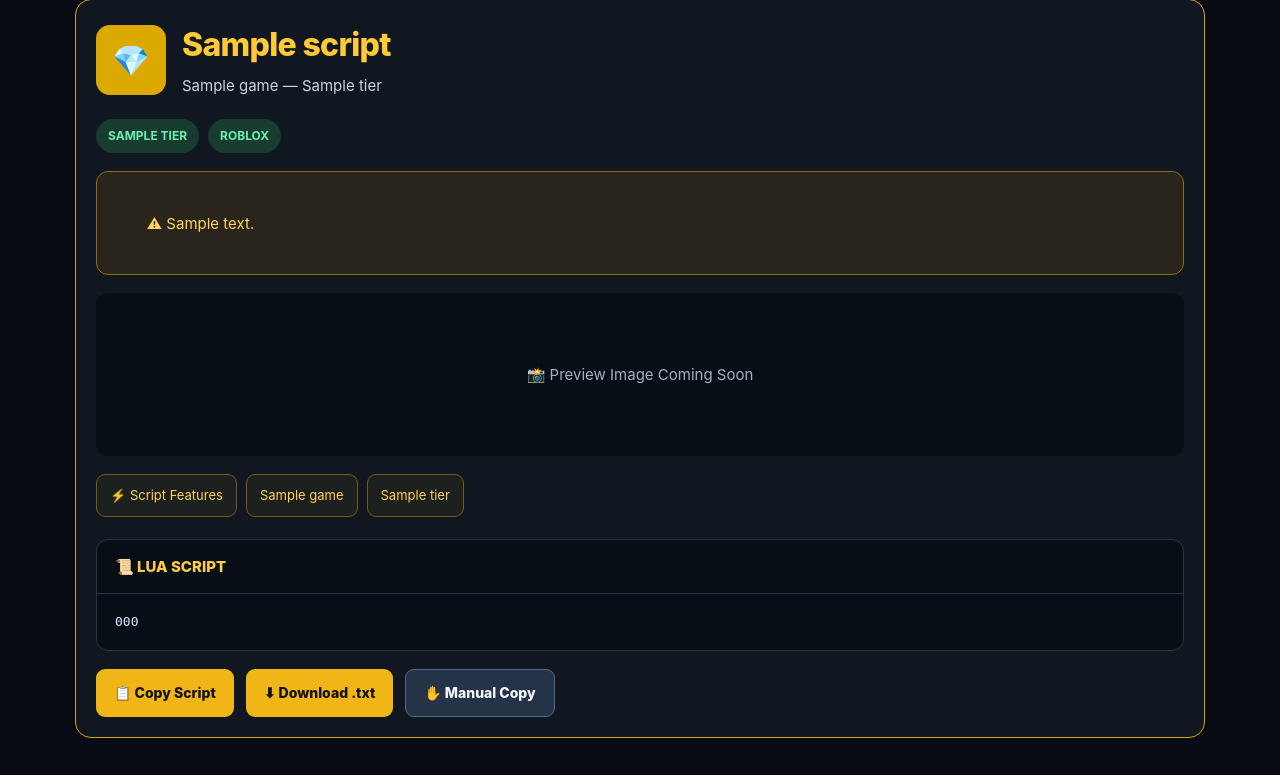
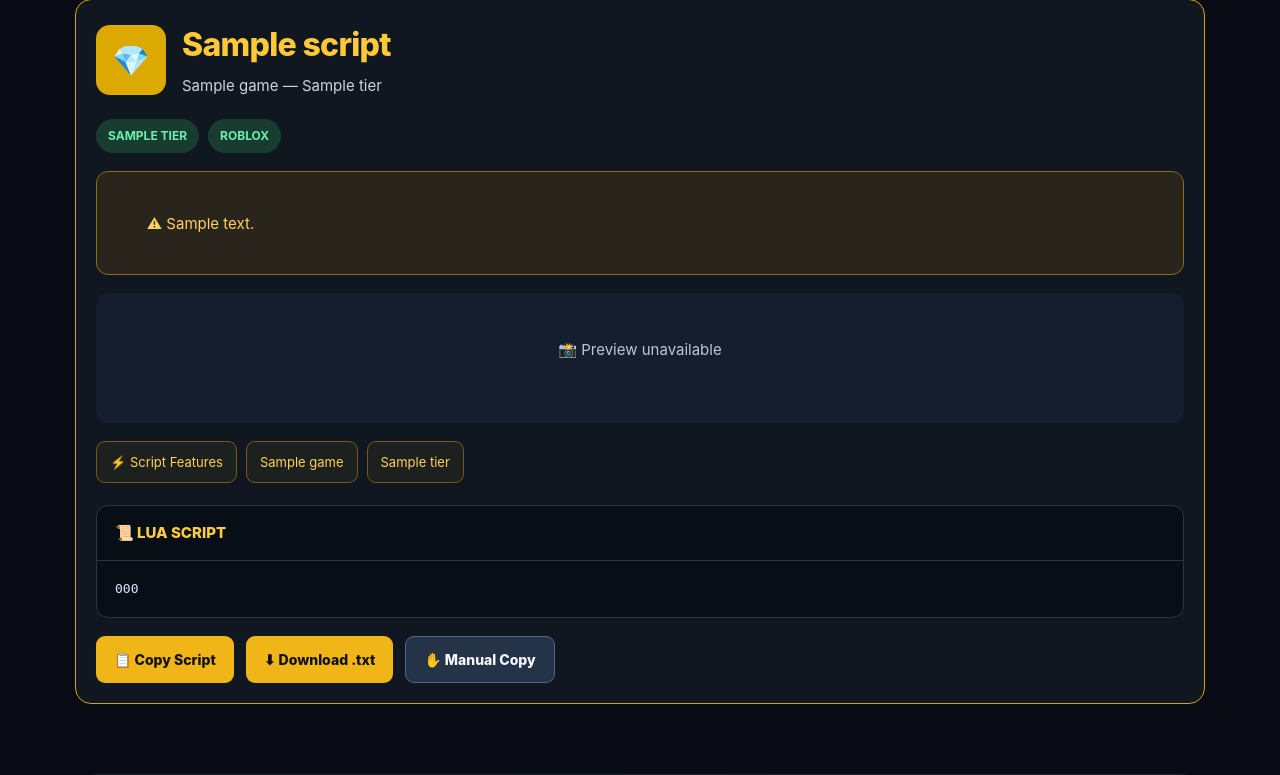
Before and after one commit to youkox11/webscript, a Flask app: template templates/home.html in a window 1280 px wide. Shown: the part 1042-1817 px from the top of the page. Run offline with Flask 3, Linux system fonts and the light colour scheme; the template is opened without the code that fills it: most values are stand-ins (such as "Sample title", 1, 10 or a date in 2020); some libraries are stand-ins or nearby versions.

Commit message:
Enhance image loading and error handling in home.html

```diff
--- a/templates/home.html
+++ b/templates/home.html
@@ -202,6 +202,21 @@
 .manual-copy-close { position: absolute; right: 12px; top: 12px; }
 #manual-copy-code { display: block; width: 100%; height: min(38dvh, 270px); margin: 14px 0; background: #080e16; color: #e1eaff; border: 1px solid #536789; font-family: monospace; font-size: 16px; resize: vertical; white-space: pre; }
 .manual-copy-actions { display: flex; gap: 12px; flex-wrap: wrap; }
+
+/* Lightweight loading state: never leave an empty black preview. */
+.showcase-preview { position: relative; min-height: 130px; background: #151e2e; }
+.preview-loading { display: grid; place-items: center; min-height: 130px; color: #aab9d3; font-size: 13px; }
+.showcase-preview.is-loaded .preview-loading,
+.showcase-preview.is-error .preview-loading { display: none; }
+.preview-fallback { display: none; padding: 45px 15px; color: #b9c7db; }
+.showcase-preview.is-error .preview-fallback { display: block; }
+.showcase-preview img { height: auto; }
+.owner-avatar-img, .showcase-logo { color: #b2c1d7; }
+.owner-avatar-fallback { margin: 0 auto 12px; }
+.showcase-logo-fallback { flex-shrink: 0; }
+/* Display:none wins over the .avatar/.showcase-logo display rules. */
+.owner-avatar-fallback[hidden], .showcase-logo-fallback[hidden] { display: none !important; }
+
 </style>
 
 <section class="hero">
@@ -286,8 +301,13 @@
             class="showcase-logo"
             src="{{ url_for('uploaded', name=s.logo) }}"
             alt="{{ s.name }} logo"
-            loading="lazy"
+            loading="{{ 'eager' if loop.first else 'lazy' }}"
+            decoding="async"
+            width="70" height="70"
+            onerror="this.hidden=true;this.nextElementSibling.hidden=false"
           >
+          <div class="showcase-logo showcase-logo-fallback" hidden
+               style="display:grid;place-items:center;font-size:30px">💎</div>
         {% else %}
           <div class="showcase-logo" style="display:grid;place-items:center;font-size:30px">
             💎
@@ -311,27 +331,22 @@
         ⚠ {{ s.description or 'No description provided.' }}
       </div>
 
-      <div class="showcase-preview">
-
-        {% if s.preview_image %}
+      <div class="showcase-preview{% if not s.preview_image and not s.logo %} is-error{% endif %}">
+        <div class="preview-loading" aria-hidden="true">🖼️ Loading preview...</div>
+        <div class="preview-fallback">📸 Preview unavailable</div>
+        {% if s.preview_image or s.logo %}
           <img
-            src="{{ url_for('uploaded', name=s.preview_image) }}"
+            src="{{ url_for('uploaded', name=s.preview_image or s.logo) }}"
             alt="{{ s.name }} script preview"
-            loading="lazy"
-          >
-        {% elif s.logo %}
-          {# Preserve the existing large image for scripts without a new preview yet. #}
-          <img
-            src="{{ url_for('uploaded', name=s.logo) }}"
-            alt="{{ s.name }} preview (legacy logo)"
-            loading="lazy"
+            loading="{{ 'eager' if loop.first else 'lazy' }}"
+            decoding="async"
+            {% if loop.first %}fetchpriority="high"{% endif %}
+            onload="this.parentElement.classList.add('is-loaded')"
+            onerror="this.hidden=true;this.parentElement.classList.add('is-error')"
           >
         {% else %}
-          <div class="showcase-placeholder">
-            📸 Preview Image Coming Soon
-          </div>
+
         {% endif %}
-
       </div>
 
       <div class="showcase-features">
@@ -416,10 +431,12 @@
           class="owner-avatar-img"
           src="{{ url_for('uploaded', name=o.avatar) }}"
           alt="{{ o.name }} profile photo"
-          loading="lazy"
+          loading="lazy" decoding="async"
+          onerror="this.hidden=true;this.nextElementSibling.hidden=false"
           width="72"
           height="72"
         >
+        <span class="avatar owner-avatar-fallback" hidden>{{ o.name[0] }}</span>
       {% else %}
         <span class="avatar">{{ o.name[0] }}</span>
       {% endif %}
```
